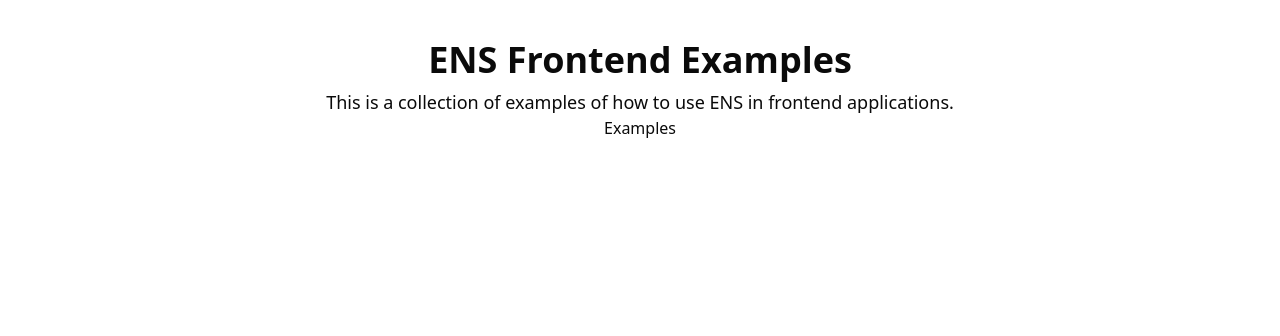
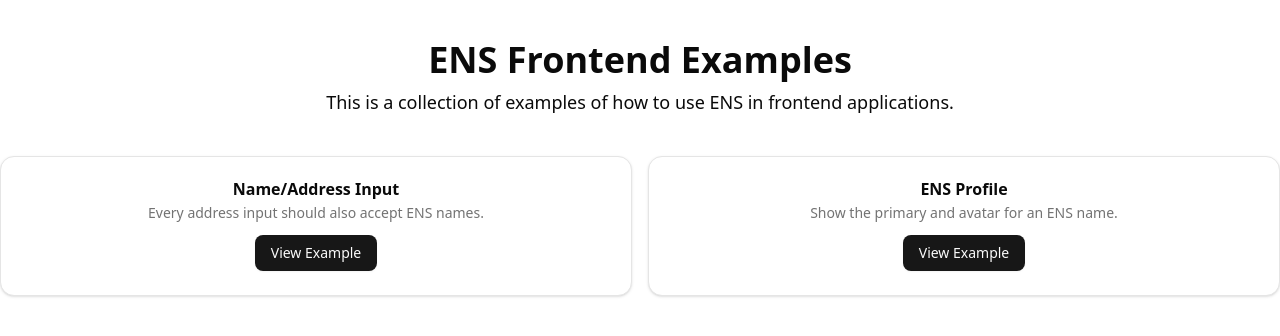
Before and after one commit to ensdomains/frontend-template, a React (Vite) app: page / in a window 1280 px wide. Shown: the top 336 px of the page. Built offline with nearby package versions, Linux system fonts and the light colour scheme; what wagmi would draw is missing.

Commit message:
Setup home

```diff
--- a/package.json
+++ b/package.json
@@ -10,6 +10,7 @@
     "preview": "vite preview"
   },
   "dependencies": {
+    "@radix-ui/react-slot": "^1.2.3",
     "@tailwindcss/vite": "^4.1.12",
     "@tanstack/react-query": "^5.85.3",
     "class-variance-authority": "^0.7.1",
--- /dev/null
+++ b/src/components/ui/button.tsx
@@ -0,0 +1,59 @@
+import { Slot } from '@radix-ui/react-slot'
+import { type VariantProps, cva } from 'class-variance-authority'
+import * as React from 'react'
+
+import { cn } from '@/lib/utils'
+
+const buttonVariants = cva(
+  "inline-flex items-center justify-center gap-2 whitespace-nowrap rounded-md text-sm font-medium transition-all disabled:pointer-events-none disabled:opacity-50 [&_svg]:pointer-events-none [&_svg:not([class*='size-'])]:size-4 shrink-0 [&_svg]:shrink-0 outline-none focus-visible:border-ring focus-visible:ring-ring/50 focus-visible:ring-[3px] aria-invalid:ring-destructive/20 dark:aria-invalid:ring-destructive/40 aria-invalid:border-destructive",
+  {
+    variants: {
+      variant: {
+        default:
+          'bg-primary text-primary-foreground shadow-xs hover:bg-primary/90',
+        destructive:
+          'bg-destructive text-white shadow-xs hover:bg-destructive/90 focus-visible:ring-destructive/20 dark:focus-visible:ring-destructive/40 dark:bg-destructive/60',
+        outline:
+          'border bg-background shadow-xs hover:bg-accent hover:text-accent-foreground dark:bg-input/30 dark:border-input dark:hover:bg-input/50',
+        secondary:
+          'bg-secondary text-secondary-foreground shadow-xs hover:bg-secondary/80',
+        ghost:
+          'hover:bg-accent hover:text-accent-foreground dark:hover:bg-accent/50',
+        link: 'text-primary underline-offset-4 hover:underline',
+      },
+      size: {
+        default: 'h-9 px-4 py-2 has-[>svg]:px-3',
+        sm: 'h-8 rounded-md gap-1.5 px-3 has-[>svg]:px-2.5',
+        lg: 'h-10 rounded-md px-6 has-[>svg]:px-4',
+        icon: 'size-9',
+      },
+    },
+    defaultVariants: {
+      variant: 'default',
+      size: 'default',
+    },
+  }
+)
+
+function Button({
+  className,
+  variant,
+  size,
+  asChild = false,
+  ...props
+}: React.ComponentProps<'button'> &
+  VariantProps<typeof buttonVariants> & {
+    asChild?: boolean
+  }) {
+  const Comp = asChild ? Slot : 'button'
+
+  return (
+    <Comp
+      data-slot="button"
+      className={cn(buttonVariants({ variant, size, className }))}
+      {...props}
+    />
+  )
+}
+
+export { Button, buttonVariants }
--- /dev/null
+++ b/src/components/ui/card.tsx
@@ -0,0 +1,92 @@
+import * as React from 'react'
+
+import { cn } from '@/lib/utils'
+
+function Card({ className, ...props }: React.ComponentProps<'div'>) {
+  return (
+    <div
+      data-slot="card"
+      className={cn(
+        'bg-card text-card-foreground flex flex-col gap-6 rounded-xl border py-6 shadow-sm',
+        className
+      )}
+      {...props}
+    />
+  )
+}
+
+function CardHeader({ className, ...props }: React.ComponentProps<'div'>) {
+  return (
+    <div
+      data-slot="card-header"
+      className={cn(
+        '@container/card-header grid auto-rows-min grid-rows-[auto_auto] items-start gap-1.5 px-6 has-data-[slot=card-action]:grid-cols-[1fr_auto] [.border-b]:pb-6',
+        className
+      )}
+      {...props}
+    />
+  )
+}
+
+function CardTitle({ className, ...props }: React.ComponentProps<'div'>) {
+  return (
+    <div
+      data-slot="card-title"
+      className={cn('leading-none font-semibold', className)}
+      {...props}
+    />
+  )
+}
+
+function CardDescription({ className, ...props }: React.ComponentProps<'div'>) {
+  return (
+    <div
+      data-slot="card-description"
+      className={cn('text-muted-foreground text-sm', className)}
+      {...props}
+    />
+  )
+}
+
+function CardAction({ className, ...props }: React.ComponentProps<'div'>) {
+  return (
+    <div
+      data-slot="card-action"
+      className={cn(
+        'col-start-2 row-span-2 row-start-1 self-start justify-self-end',
+        className
+      )}
+      {...props}
+    />
+  )
+}
+
+function CardContent({ className, ...props }: React.ComponentProps<'div'>) {
+  return (
+    <div
+      data-slot="card-content"
+      className={cn('px-6', className)}
+      {...props}
+    />
+  )
+}
+
+function CardFooter({ className, ...props }: React.ComponentProps<'div'>) {
+  return (
+    <div
+      data-slot="card-footer"
+      className={cn('flex items-center px-6 [.border-t]:pt-6', className)}
+      {...props}
+    />
+  )
+}
+
+export {
+  Card,
+  CardHeader,
+  CardFooter,
+  CardTitle,
+  CardAction,
+  CardDescription,
+  CardContent,
+}
--- a/src/screens/Home.tsx
+++ b/src/screens/Home.tsx
@@ -1,3 +1,14 @@
+import { Link } from 'react-router-dom'
+
+import { Button } from '@/components/ui/button'
+import {
+  Card,
+  CardContent,
+  CardDescription,
+  CardHeader,
+  CardTitle,
+} from '@/components/ui/card'
+
 export function Home() {
   return (
     <div className="container mx-auto py-10 text-center">
@@ -9,9 +20,43 @@
         </p>
       </header>
 
-      <main>
-        <h2>Examples</h2>
+      <main className="mt-10">
+        <div className="grid grid-cols-2 gap-4">
+          <ExampleCard
+            href="/"
+            title="Name/Address Input"
+            description="Every address input should also accept ENS names."
+          />
+
+          <ExampleCard
+            href="/"
+            title="ENS Profile"
+            description="Show the primary and avatar for an ENS name."
+          />
+        </div>
       </main>
     </div>
   )
 }
+
+type Props = {
+  title: string
+  description: string
+  href: string
+}
+
+function ExampleCard({ title, description, href }: Props) {
+  return (
+    <Card className="gap-3">
+      <CardHeader>
+        <CardTitle>{title}</CardTitle>
+        <CardDescription>{description}</CardDescription>
+      </CardHeader>
+      <CardContent>
+        <Button asChild>
+          <Link to={href}>View Example</Link>
+        </Button>
+      </CardContent>
+    </Card>
+  )
+}
```
Also changed, not shown: 1 other file (tests, documents, lock files or other folders).
